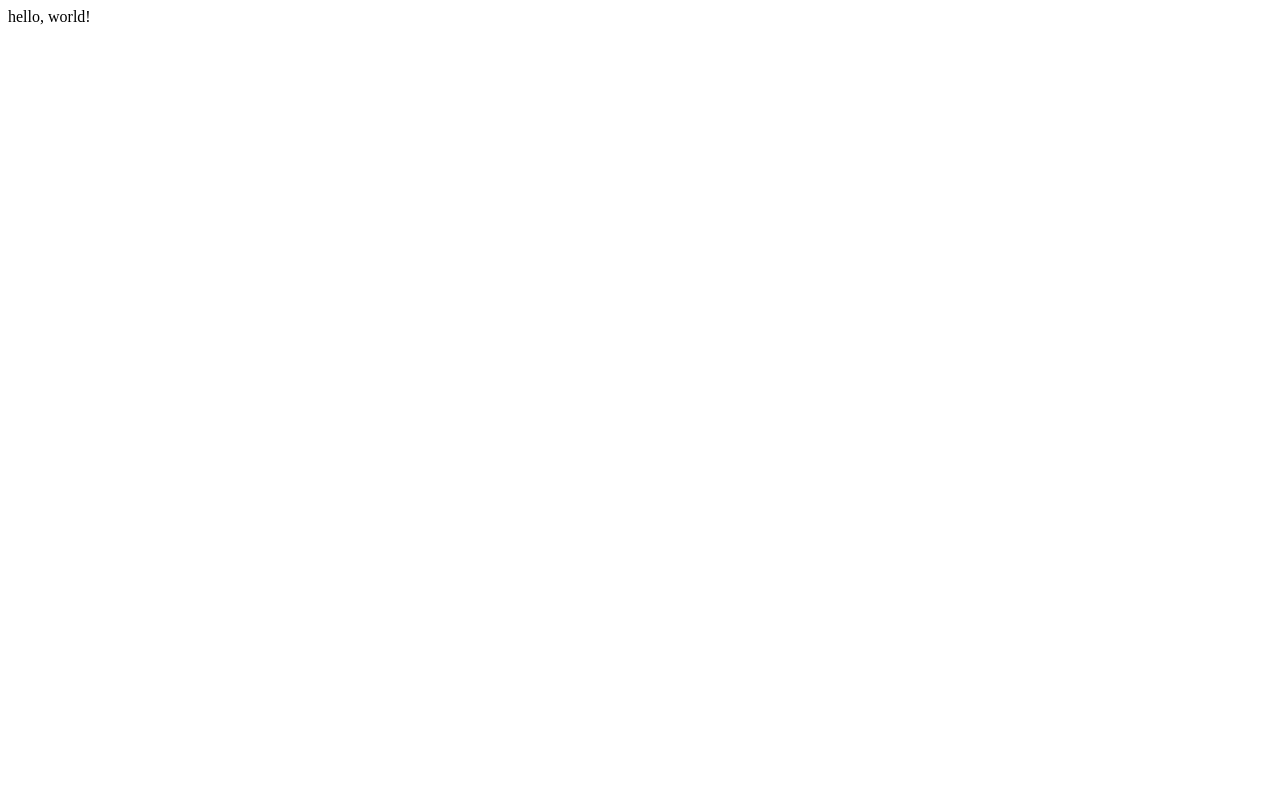
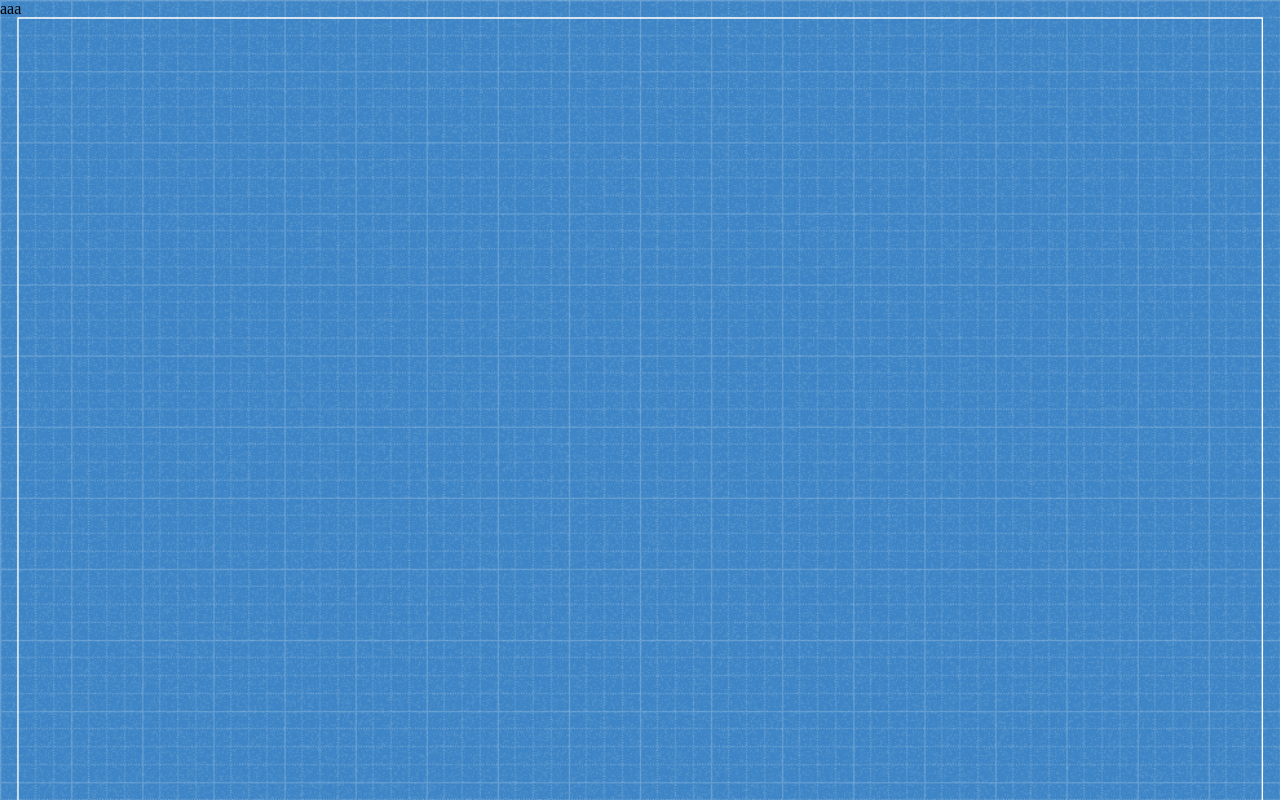
Before and after one commit to gtakat/react-slide, a React app: page / in a window 1280 px wide. Built offline with nearby package versions, Linux system fonts and the light colour scheme.

Commit message:
add template image

```diff
--- a/src/App.js
+++ /dev/null
@@ -1,9 +0,0 @@
-import React from 'react'
-
-const App = () => (
-    <div>
-      hello, world!
-    </div>
-)
-
-export default App
--- /dev/null
+++ b/src/components/App.js
@@ -0,0 +1,9 @@
+import React from 'react'
+import '../css/App.css'
+import Template from './Template'
+
+const App = () => (
+  <Template />
+)
+
+export default App
--- /dev/null
+++ b/src/components/Template.js
@@ -0,0 +1,9 @@
+import React from 'react'
+
+const Template = () => (
+  <div className="App-template">
+    aaa
+  </div>
+)
+
+export default Template
--- /dev/null
+++ b/src/css/App.css
@@ -0,0 +1,18 @@
+body{
+  margin: 0;
+  padding: 0;
+  width: 100%;
+  height: 100%;
+}
+.App-template {
+  background: url('../images/template.svg') 0 0;
+  background-size: cover;
+  background-repeat: no-repeat;
+  width: 100%;
+  height: 100%;
+  position: absolute;
+  left: 0;
+  top: 0;
+  padding: 0;
+  margin: 0;
+}
--- a/src/index.js
+++ b/src/index.js
@@ -1,7 +1,7 @@
 import React from 'react'
 import { render } from 'react-dom'
 import { Provider } from 'react-redux'
-import App from './App'
+import App from './components/App'
 
 render(
   <Provider>
--- a/webpack.config.js
+++ b/webpack.config.js
@@ -7,7 +7,9 @@ module.exports = {
   },
   module: {
     loaders: [
-      { test: /\.js$/, exclude: /node_modules/, loader: "babel-loader" }
+      { test: /\.js$/, exclude: /node_modules/, loader: "babel-loader" },
+      { test: /\.css$/, exclude: /node_modules/, loaders: ['style-loader', 'css-loader'] },
+      { test: /\.(svg|png|jpg)$/, loader: 'url-loader' }
     ]
   },
   devServer: {
```
Also changed, not shown: package.json (+6 -1 lines), src/images/goban19.png (added), src/images/template.svg (added).
